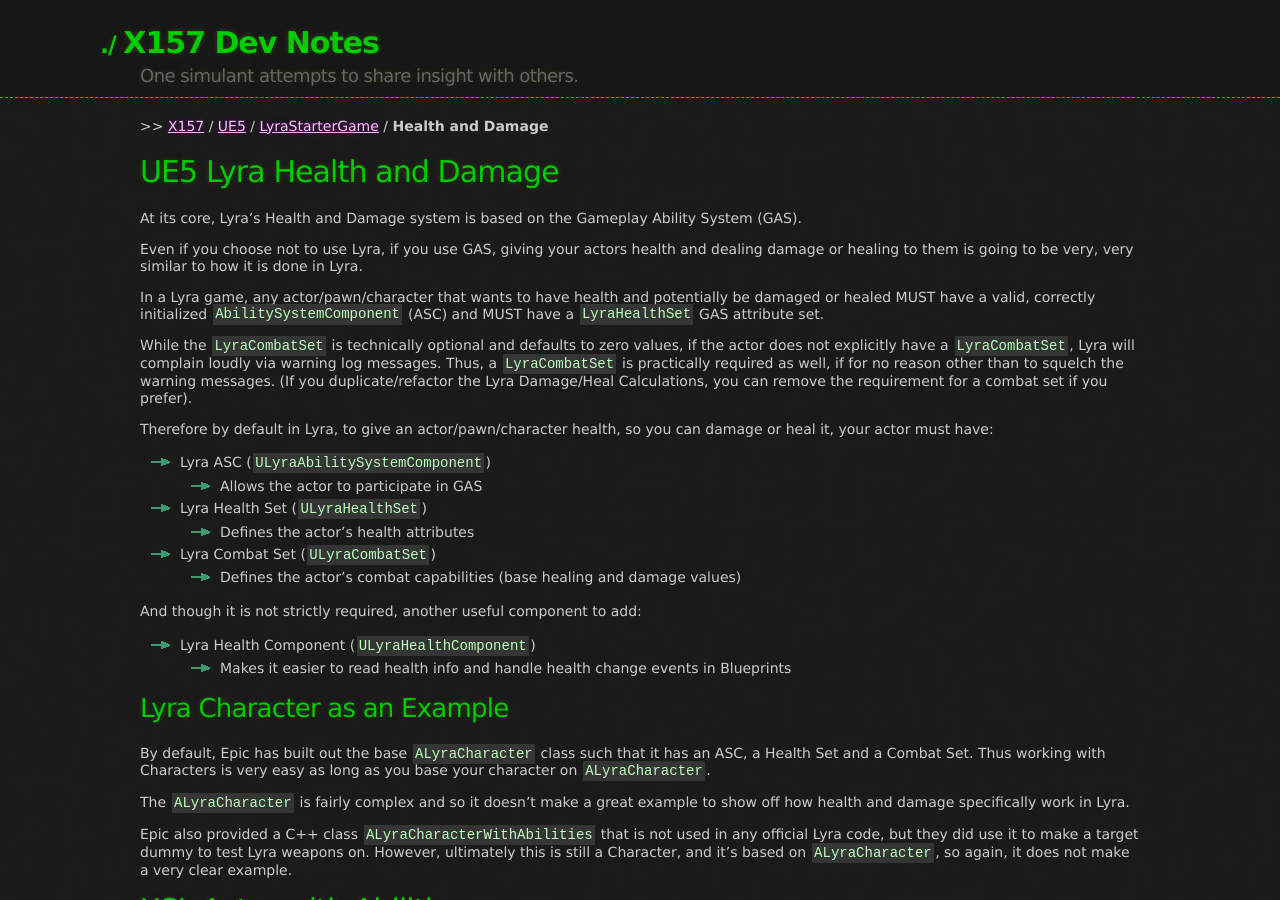
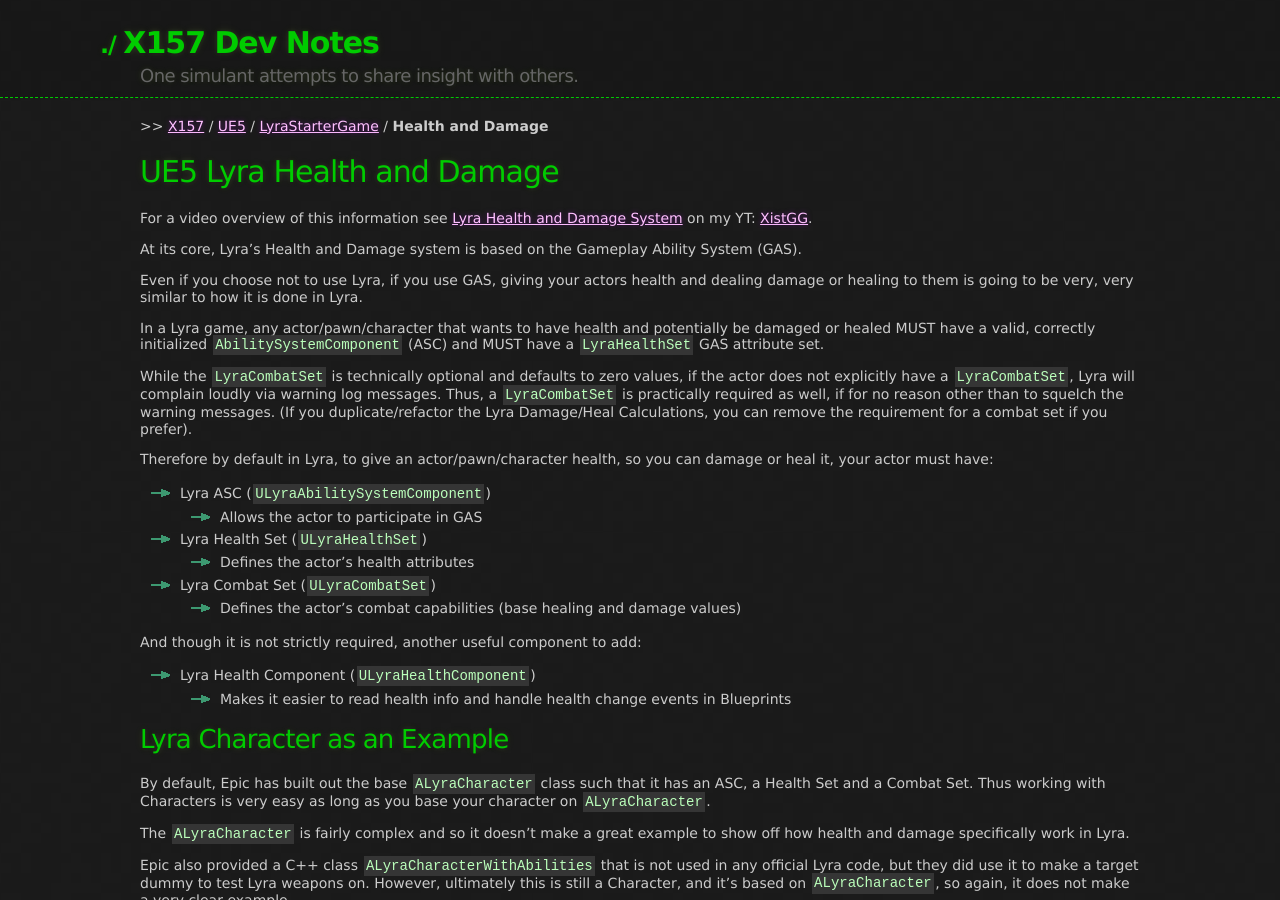
Before and after one commit to x157/x157.github.io, a Jekyll site: the page built from UE5/LyraStarterGame/Health-and-Damage/index.md, in a window 1280 px wide and 900 px high. Built offline with Jekyll 4.4.1, drawn with Linux system fonts in a browser that asks for light colours.

Commit message:
Add YT link

```diff
--- a/UE5/LyraStarterGame/Health-and-Damage/index.md
+++ b/UE5/LyraStarterGame/Health-and-Damage/index.md
@@ -6,6 +6,9 @@
 ---
 
 # UE5 Lyra Health and Damage
+
+For a video overview of this information see [Lyra Health and Damage System](https://youtu.be/HwQ7BrLVfJI)
+on my YT: [XistGG](https://www.youtube.com/c/XistGG).
 
 At its core, Lyra's Health and Damage system is based on the Gameplay Ability System (GAS).
 
```
